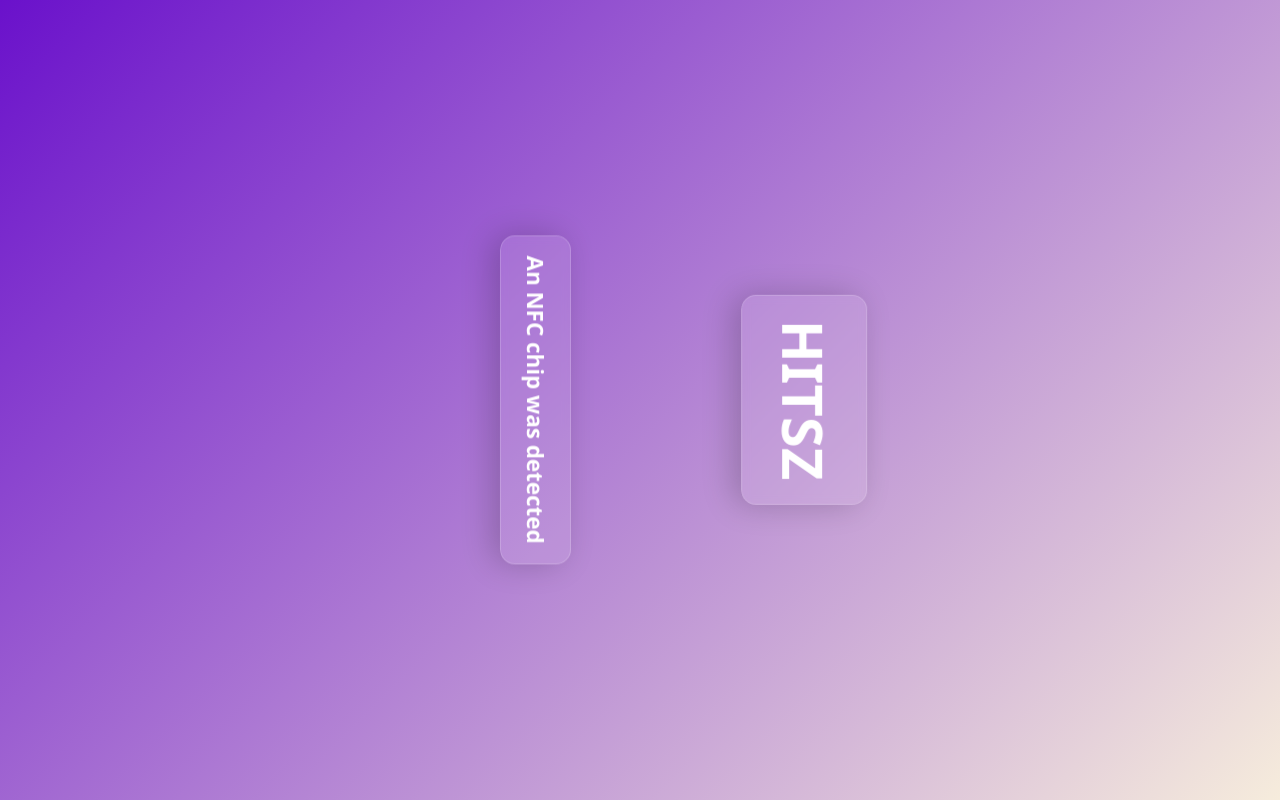
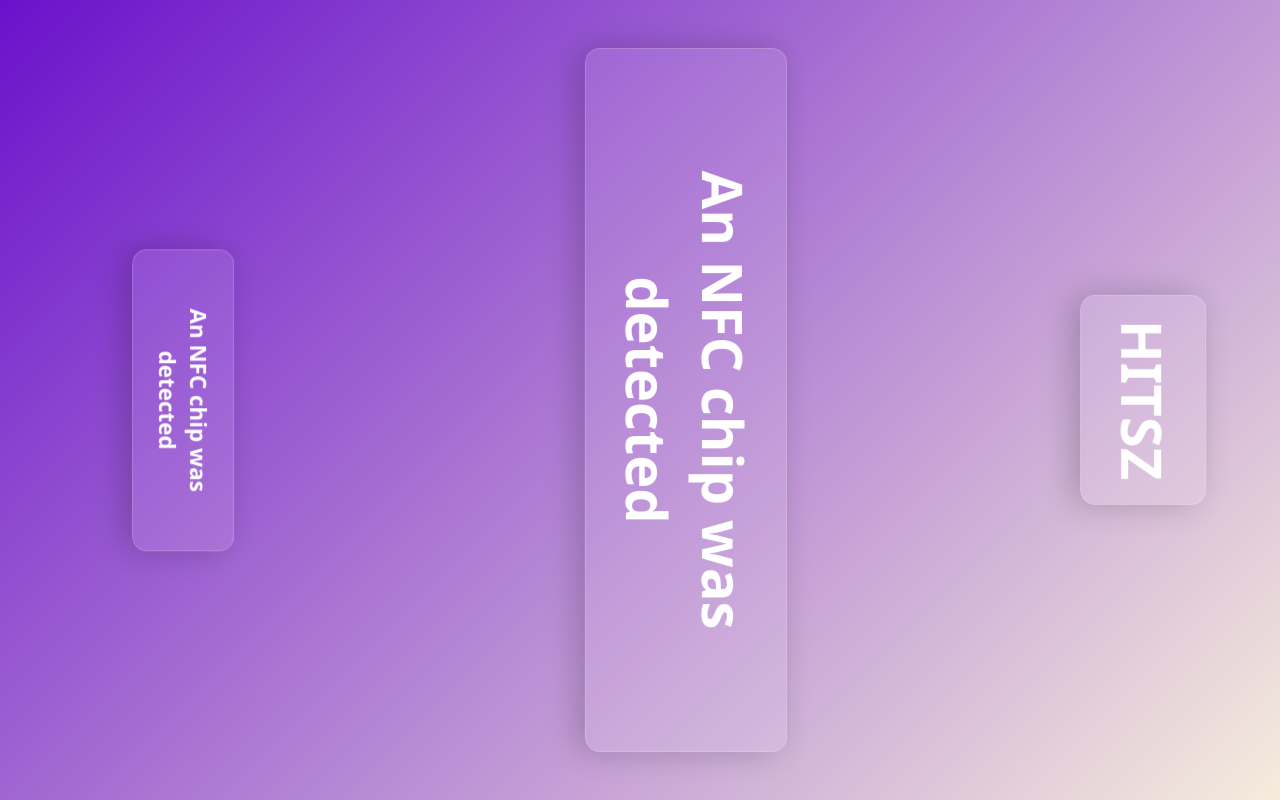
Before and after one commit to ruler-cap/ruler-cap.github.io, a plain HTML site: page index.html in a window 1280 px wide. Drawn offline with Linux system fonts and the light colour scheme.

Commit message:
Update index.html

```diff
--- a/index.html
+++ b/index.html
@@ -53,6 +53,7 @@
             font-size: 1.4rem;
             font-weight: bold;
             padding: 1.2rem;
+			color : blake;
             display: inline-block;
             transform: rotate(90deg);
             background: rgba(255, 255, 255, 0.1);
@@ -67,10 +68,9 @@
     <div class="container">
         <div class="rotated-container">
             <div class="rotated-text">HITSZ</div>
+			<div class="rotated-text">An NFC chip was detected</div>
             <div class="rotated-nfc">An NFC chip was detected</div>
         </div>
     </div>
-
-
 </body>
 </html>
```
